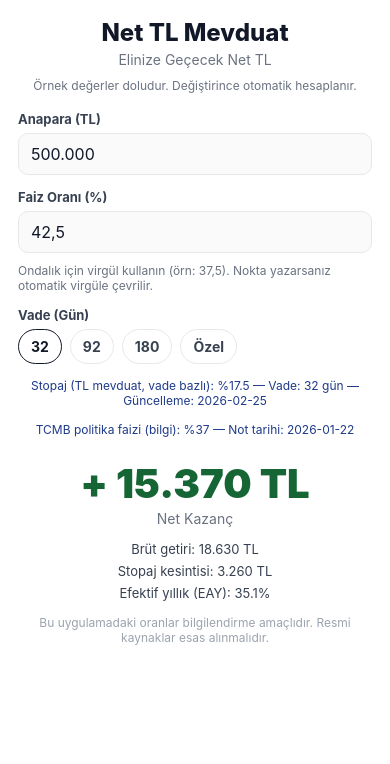
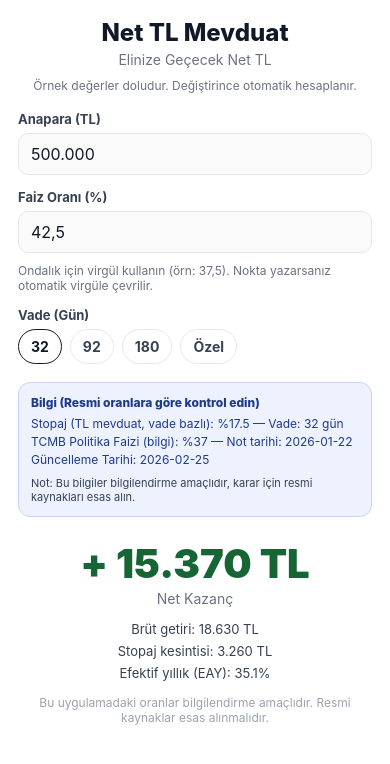
Before and after one commit to altaratinc-ops/net-tl-mevduat, a React Native app: screen / in a window 390 px wide. Shown: the top 764 px of the page. Built offline with nearby package versions, Linux system fonts and the light colour scheme.

Commit message:
make info more visible

```diff
--- a/App.tsx
+++ b/App.tsx
@@ -24,35 +24,35 @@ const INFO_LAST_UPDATED = "2026-02-25";
 
 // TL mevduat stopaj oranları (vade bazlı)
 const STOPAJ_TL_UP_TO_6M = 17.5; // <=180
-const STOPAJ_TL_UP_TO_1Y = 15;   // 181-365
-const STOPAJ_TL_OVER_1Y = 10;    // >365
+const STOPAJ_TL_UP_TO_1Y = 15; // 181-365
+const STOPAJ_TL_OVER_1Y = 10; // >365
 
 // TCMB politika faizi (bilgi amaçlı)
 const TCMB_POLICY_RATE_PCT = 37;
 const TCMB_POLICY_RATE_NOTE_DATE = "2026-01-22";
 
 const DEFAULT_PRINCIPAL = 500000; // 500.000 TL
-const DEFAULT_RATE = 42.5;        // %42,5
-const DEFAULT_DAYS = 32;          // 32 gün
+const DEFAULT_RATE = 42.5; // %42,5
+const DEFAULT_DAYS = 32;
 
 function clampNonNegative(n: number): number {
   return Number.isFinite(n) && n > 0 ? n : 0;
 }
 
-// TR format TL
 function formatTL(n: number): string {
   const rounded = Math.round(Number.isFinite(n) ? n : 0);
   return new Intl.NumberFormat("tr-TR").format(rounded);
 }
 
-// Anapara: sadece rakamı alıp integer yap
+// Anapara: "500.000" -> 500000 (tam sayı)
 function parsePrincipalInt(input: string): number {
   const digits = (input ?? "").toString().replace(/\D+/g, "");
   const n = parseInt(digits, 10);
   return Number.isFinite(n) ? n : 0;
 }
 
-// Anapara input'u: TR binlik format (500000 -> 500.000)
+// Anapara input: sadece rakamı al, TR formatla (500000 -> 500.000)
+// Kullanıcı virgüle basarsa yok sayarız (biz zaten nokta formatlayacağız)
 function formatThousandsTR(input: string): string {
   let s = (input ?? "").toString();
   s = s.replace(/,/g, "");
@@ -71,9 +71,11 @@ function digitsOnly(text: string): string {
 // Faiz inputu: '.' -> ',' yap, sadece rakam+virgül, tek virgül
 function formatRateTR(input: string): string {
   let s = (input ?? "").toString();
-  s = s.replace(/\./g, ",");
-  s = s.replace(/[^0-9,]/g, "");
 
+  s = s.replace(/\./g, ","); // nokta basarsa virgül olsun
+  s = s.replace(/[^0-9,]/g, ""); // sadece rakam ve virgül
+
+  // tek virgül
   const firstCommaIndex = s.indexOf(",");
   if (firstCommaIndex !== -1) {
     const before = s.slice(0, firstCommaIndex + 1);
@@ -81,17 +83,21 @@ function formatRateTR(input: string): string {
     s = before + after;
   }
 
+  // ",5" -> "0,5"
   if (s.startsWith(",")) s = "0" + s;
+
   return s;
 }
 
-// Faiz parse: "42,5" -> 42.5
+// Faiz parse: "42,5" -> 42.5, "42.5" -> 42.5
 function parseRateNumber(input: string): number {
   const raw = (input ?? "").toString().trim();
   if (!raw) return 0;
+
   let s = raw.replace(/\s+/g, "");
   s = s.replace(",", ".");
   s = s.replace(/[^0-9.]/g, "");
+
   const n = parseFloat(s);
   return Number.isFinite(n) ? n : 0;
 }
@@ -118,13 +124,14 @@ function calcNetDeposit(params: {
   const gross = P * r * (d / 365);
   const withholding = gross * s;
   const net = gross - withholding;
+
   const eay = P > 0 ? (net / P) * (365 / d) * 100 : 0;
 
   return { gross, withholding, net, eay, stopajPctUsed };
 }
 
 export default function App() {
-  // ✅ İlk değerleri number kaynaktan üret: ilk açılışta kesin doğru olur
+  // İlk değerleri number kaynaktan üret (ilk açılışta saçma sonuç çıkmasın)
   const [principalText, setPrincipalText] = useState(() => formatTL(DEFAULT_PRINCIPAL));
   const [rateText, setRateText] = useState(() => DEFAULT_RATE.toString().replace(".", ","));
 
@@ -144,7 +151,7 @@ export default function App() {
     return getStopajPctForTlDepositDays(d);
   }, [daysValue]);
 
-  // ✅ Otomatik hesap
+  // Otomatik hesap (buton yok)
   const result = useMemo(() => {
     const principal = parsePrincipalInt(principalText);
     const annualRatePct = parseRateNumber(rateText);
@@ -238,14 +245,24 @@ export default function App() {
                 />
               )}
 
-              <Text style={styles.infoText}>
-                Stopaj (TL mevduat, vade bazlı): %{stopajPreviewPct} — Vade: {daysValue || DEFAULT_DAYS} gün — Güncelleme:{" "}
-                {INFO_LAST_UPDATED}
-              </Text>
+              {/* ✅ Daha “önemli” bilgi kartı (net kazancı gölgelemeden) */}
+              <View style={styles.infoCard}>
+                <Text style={styles.infoTitle}>Bilgi (Resmi oranlara göre kontrol edin)</Text>
 
-              <Text style={styles.infoText}>
-                TCMB politika faizi (bilgi): %{TCMB_POLICY_RATE_PCT} — Not tarihi: {TCMB_POLICY_RATE_NOTE_DATE}
-              </Text>
+                <Text style={styles.infoLine}>
+                  Stopaj (TL mevduat, vade bazlı): %{stopajPreviewPct} — Vade: {daysValue || DEFAULT_DAYS} gün
+                </Text>
+
+                <Text style={styles.infoLine}>
+                  TCMB Politika Faizi (bilgi): %{TCMB_POLICY_RATE_PCT} — Not tarihi: {TCMB_POLICY_RATE_NOTE_DATE}
+                </Text>
+
+                <Text style={styles.infoLine}>Güncelleme Tarihi: {INFO_LAST_UPDATED}</Text>
+
+                <Text style={styles.infoHint}>
+                  Not: Bu bilgiler bilgilendirme amaçlıdır, karar için resmi kaynakları esas alın.
+                </Text>
+              </View>
             </View>
           </View>
 
@@ -329,11 +346,30 @@ const styles = StyleSheet.create({
   pillText: { color: "#374151", fontWeight: "700" },
   pillTextActive: { color: "#111827" },
 
-  infoText: {
-    marginTop: 8,
+  // ✅ Bilgi kartı
+  infoCard: {
+    marginTop: 12,
+    backgroundColor: "#EEF2FF",
+    borderRadius: 12,
+    padding: 12,
+    borderWidth: 1,
+    borderColor: "#C7D2FE",
+  },
+  infoTitle: {
+    fontSize: 12,
+    fontWeight: "800",
+    color: "#1E3A8A",
+    marginBottom: 6,
+  },
+  infoLine: {
     fontSize: 12,
     color: "#1E3A8A",
-    textAlign: "center",
+    marginBottom: 3,
+  },
+  infoHint: {
+    marginTop: 6,
+    fontSize: 11,
+    color: "#334155",
   },
 
   resultWrap: { marginTop: 22, alignItems: "center" },
```
